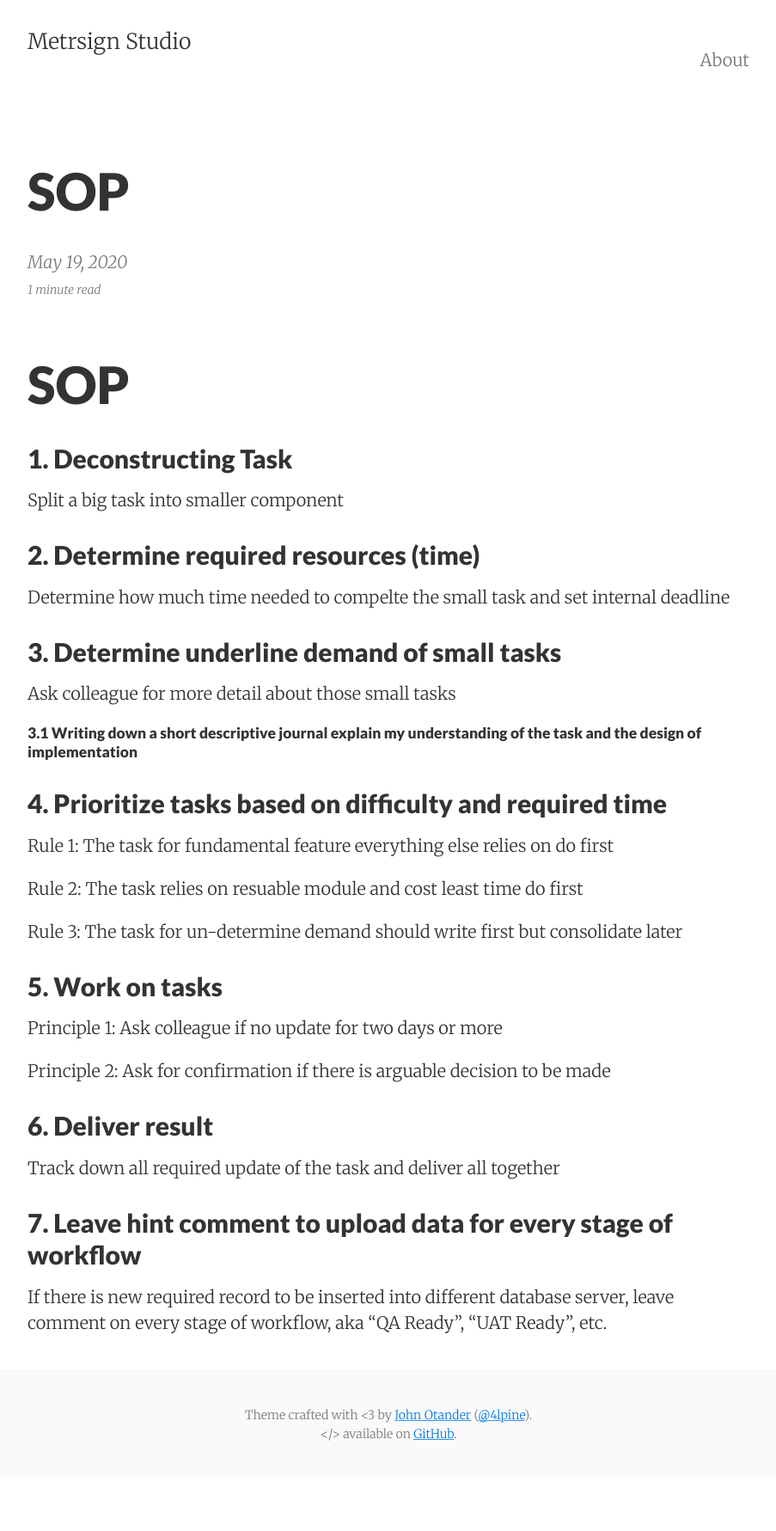
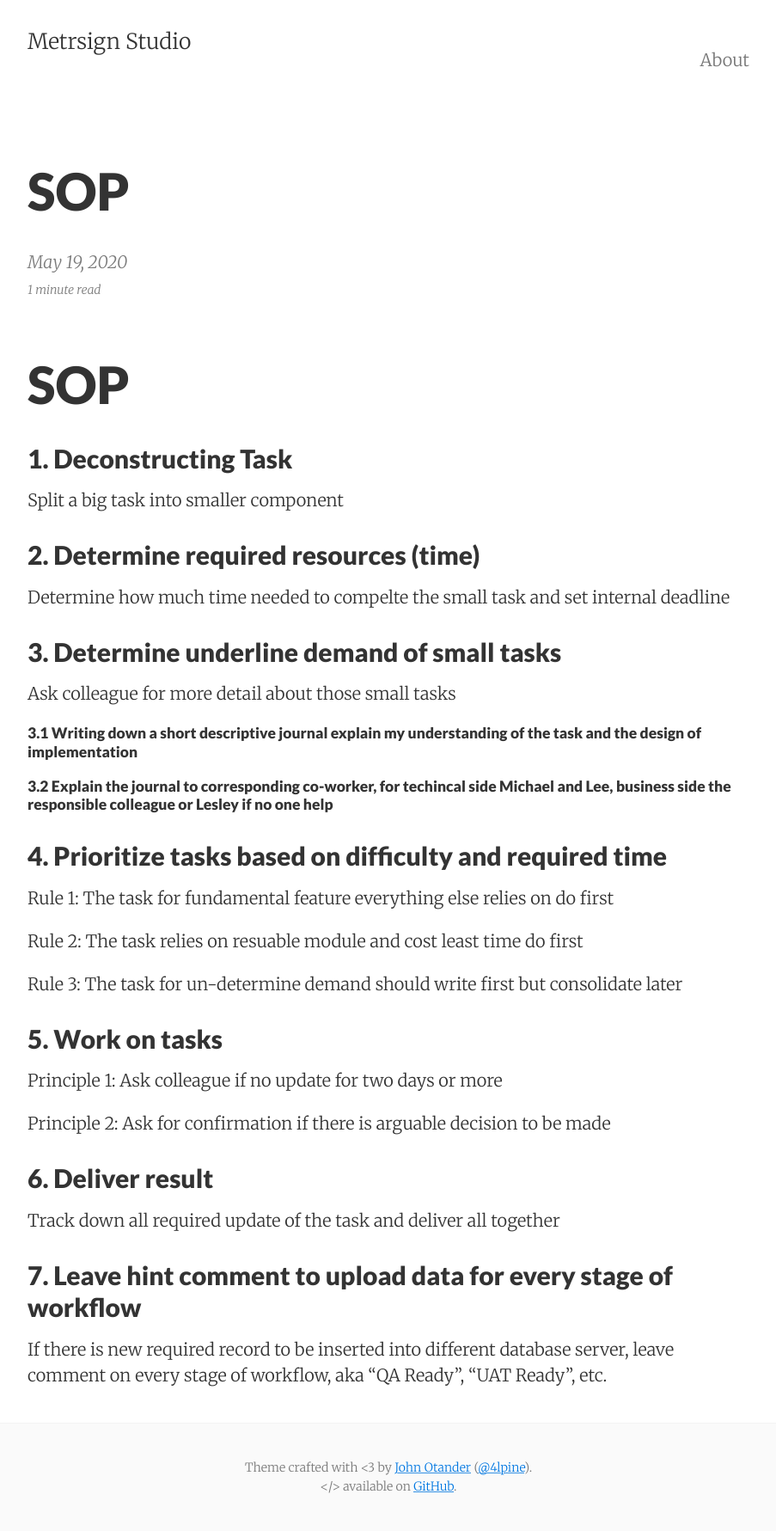
Before and after one commit to jasonwun/jasonwun.github.io, a Jekyll site: the page built from _posts/2020-05-19-SOP.md, in a window 1280 px wide. Shown: the whole page at 86% size, without its empty margins (188-1091 px from the left). Built offline with Jekyll 4.4.1, drawn with Linux system fonts in a browser that asks for light colours; before the commit the page ends 1720 px from its top, so only the background shows below that.

Commit message:
Update SOP

```diff
--- a/_posts/2020-05-19-SOP.md
+++ b/_posts/2020-05-19-SOP.md
@@ -18,6 +18,7 @@ Determine how much time needed to compelte the small task and set internal deadl
 Ask colleague for more detail about those small tasks
 
 ##### 3.1 Writing down a short descriptive journal explain my understanding of the task and the design of implementation
+##### 3.2 Explain the journal to corresponding co-worker, for techincal side Michael and Lee, business side the responsible colleague or Lesley if no one help
 
 ## 4. Prioritize tasks based on difficulty and required time
 Rule 1: The task for fundamental feature everything else relies on do first
```
